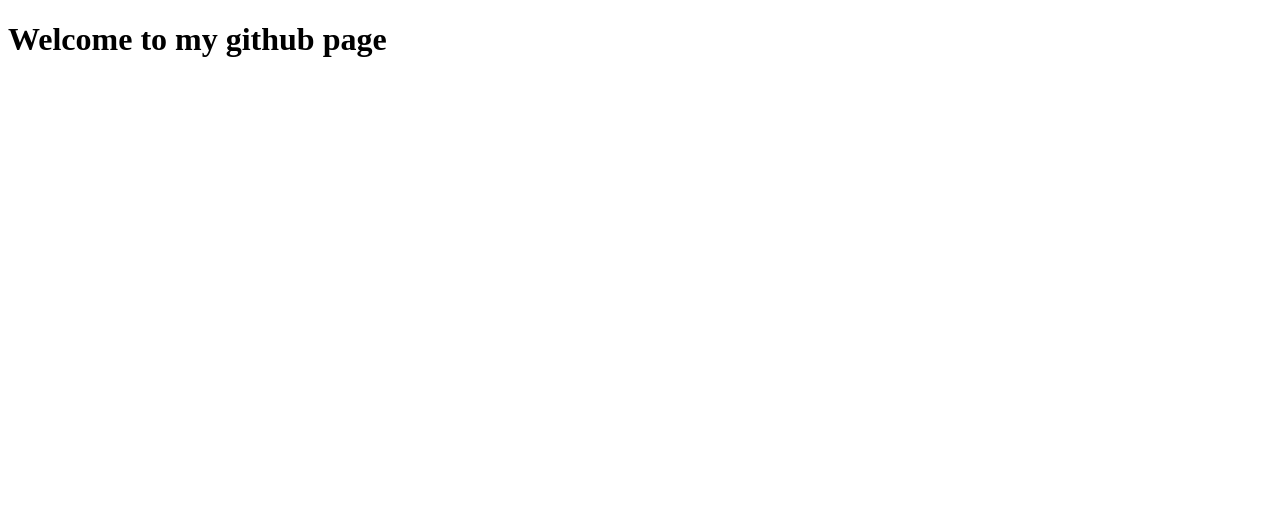
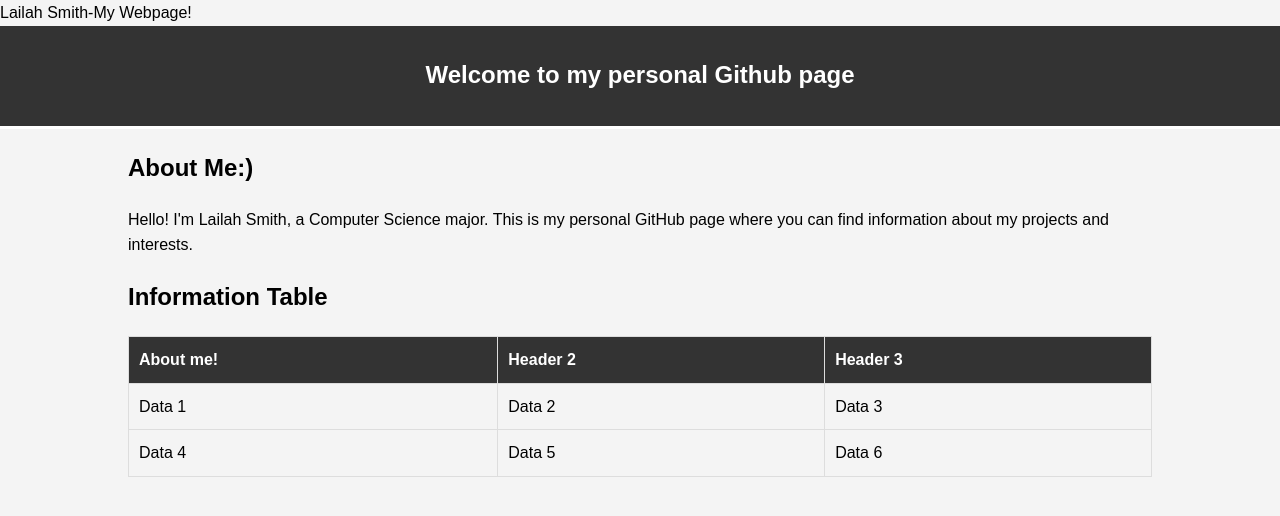
Before and after one commit to basquiat13/basquiat13.github.io, a plain HTML site: page index.html in a window 1280 px wide. Drawn offline with Linux system fonts and the light colour scheme.

Commit message:
Update index.html

```diff
--- a/index.html
+++ b/index.html
@@ -2,9 +2,83 @@
 <html lang="en">
 <html>
   <head>
-    <Title> My Webpage! </Title>
-  </head>
-  <body>
-    <h1>Welcome to my github page</h1>
+    <meta charset="UTD-8>
+      <meta name="viewport" content="width=device-width, inital-scale=1.0>
+    <Title> Lailah Smith-My Webpage! </Title>
+ <style>
+        body {
+            font-family: Arial, sans-serif;
+            line-height: 1.6;
+            margin: 0;
+            padding: 0;
+            background-color: #f4f4f4;
+        }
+        .container {
+            width: 80%;
+            margin: auto;
+            overflow: hidden;
+        }
+        header {
+            background: #333;
+            color: #fff;
+            padding-top: 30px;
+            min-height: 70px;
+            border-bottom: #fff 3px solid;
+            text-align: center;
+        }
+        header h1 {
+            margin: 0;
+            font-size: 24px;
+        }
+        table {
+            width: 100%;
+            margin: 20px 0;
+            border-collapse: collapse;
+        }
+        table, th, td {
+            border: 1px solid #ddd;
+        }
+        th, td {
+            padding: 10px;
+            text-align: left;
+        }
+        th {
+            background-color: #333;
+            color: #fff;
+        }
+    </style>
+</head>
+<body>
+    <header>
+        <div class="container">
+             <h1>Welcome to my personal Github page</h1>
+        </div>
+    </header>
+    <div class="container">
+        <section>
+            <h2>About Me:)</h2>
+            <p>Hello! I'm Lailah Smith, a Computer Science major. This is my personal GitHub page where you can find information about my projects and interests.</p>
+        </section>
+        <section>
+            <h2>Information Table</h2>
+            <table>
+                <tr>
+                    <th>About me!</th>
+                    <th>Header 2</th>
+                    <th>Header 3</th>
+                </tr>
+                <tr>
+                    <td>Data 1</td>
+                    <td>Data 2</td>
+                    <td>Data 3</td>
+                </tr>
+                <tr>
+                    <td>Data 4</td>
+                    <td>Data 5</td>
+                    <td>Data 6</td>
+                </tr>
+            </table>
+        </section>
+    </div>
   </body>
 </html>
```
